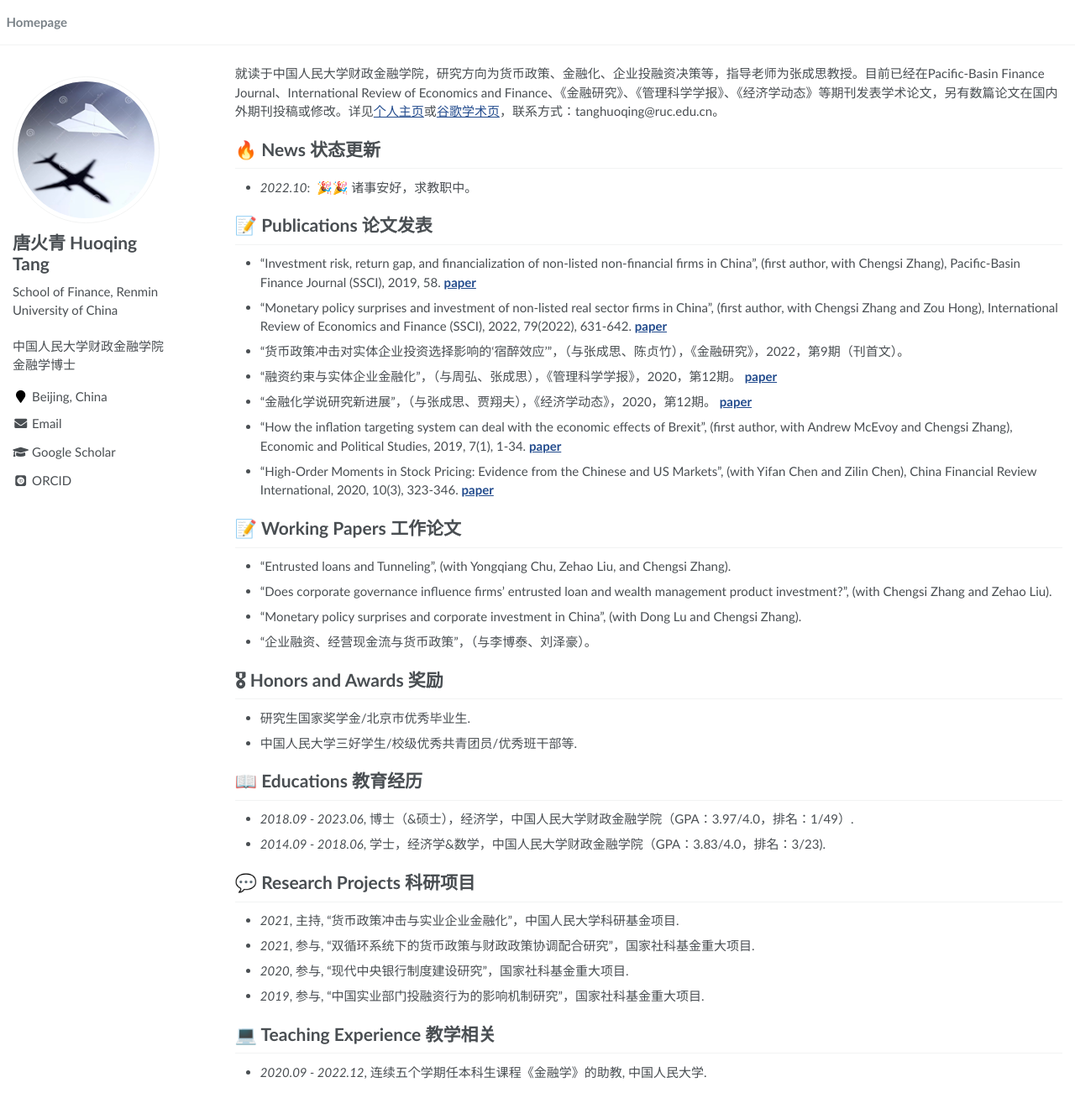
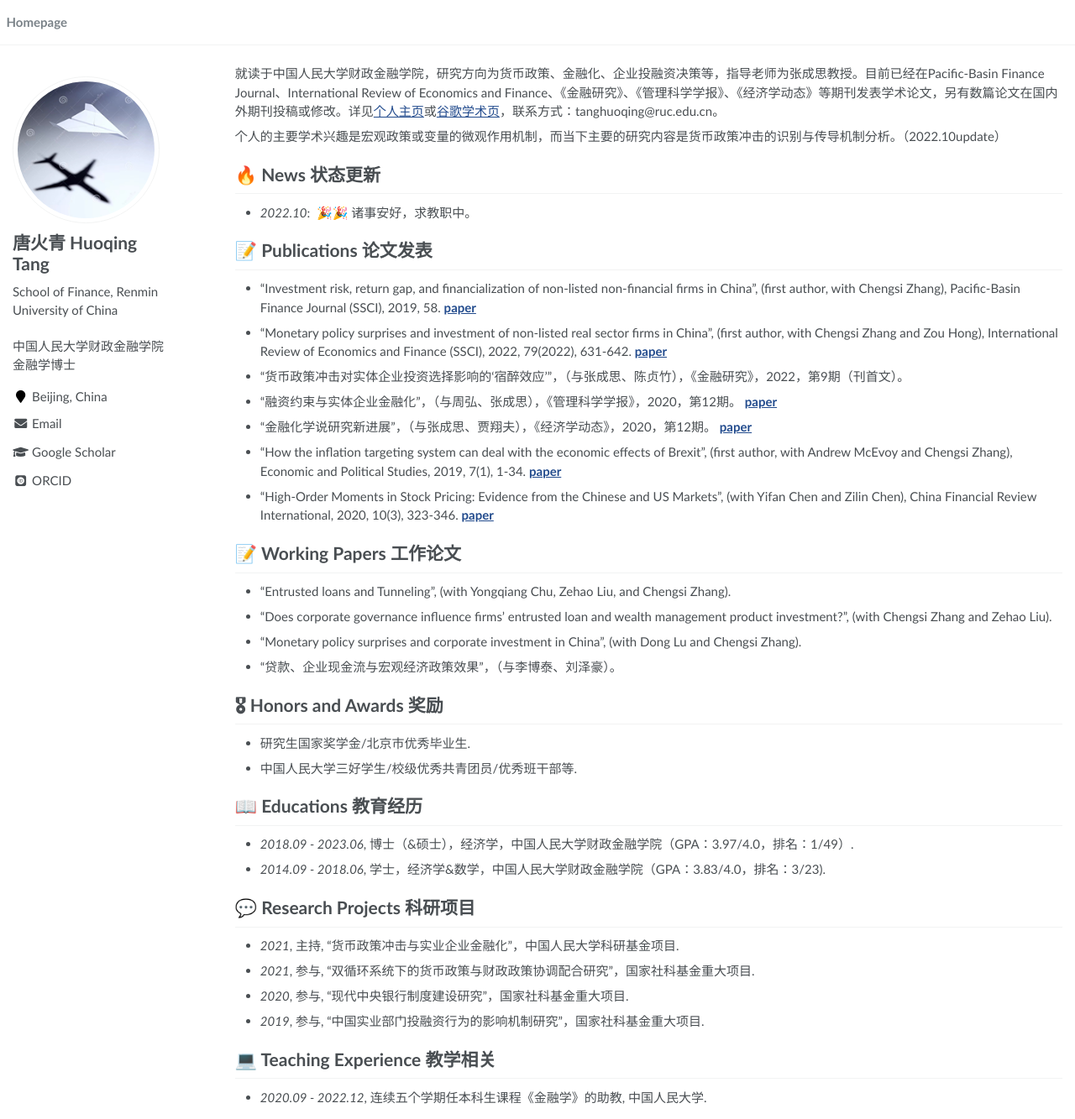
Before and after one commit to TangHuoqing/tanghq.github.io, a Jekyll site: the page built from _pages/about.md, in a window 1280 px wide and 1333 px high. Shown: the whole window at 84% size. Built offline with Jekyll 4.4.1, drawn with Linux system fonts in a browser that asks for light colours; some web fonts are replaced.

Commit message:
Update about.md

```diff
--- a/_pages/about.md
+++ b/_pages/about.md
@@ -18,6 +18,8 @@ redirect_from:
 <span class='anchor' id='about-me'></span>
 
 就读于中国人民大学财政金融学院，研究方向为货币政策、金融化、企业投融资决策等，指导老师为张成思教授。目前已经在Pacific-Basin Finance Journal、International Review of Economics and Finance、《金融研究》、《管理科学学报》、《经济学动态》等期刊发表学术论文，另有数篇论文在国内外期刊投稿或修改。详见[个人主页](https://tanghuoqing.github.io/)或[谷歌学术页](https://scholar.google.com/citations?user=5RDhlvgAAAAJ)，联系方式：tanghuoqing@ruc.edu.cn。
+
+个人的主要学术兴趣是宏观政策或变量的微观作用机制，而当下主要的研究内容是货币政策冲击的识别与传导机制分析。（2022.10update）
 
 
 
@@ -46,7 +48,7 @@ redirect_from:
 
 - “Monetary policy surprises and corporate investment in China”, (with Dong Lu and Chengsi Zhang).
 
-- “企业融资、经营现金流与货币政策”，（与李博泰、刘泽豪）。
+- “贷款、企业现金流与宏观经济政策效果”，（与李博泰、刘泽豪）。
 
 # 🎖 Honors and Awards 奖励
 - 研究生国家奖学金/北京市优秀毕业生.
```
